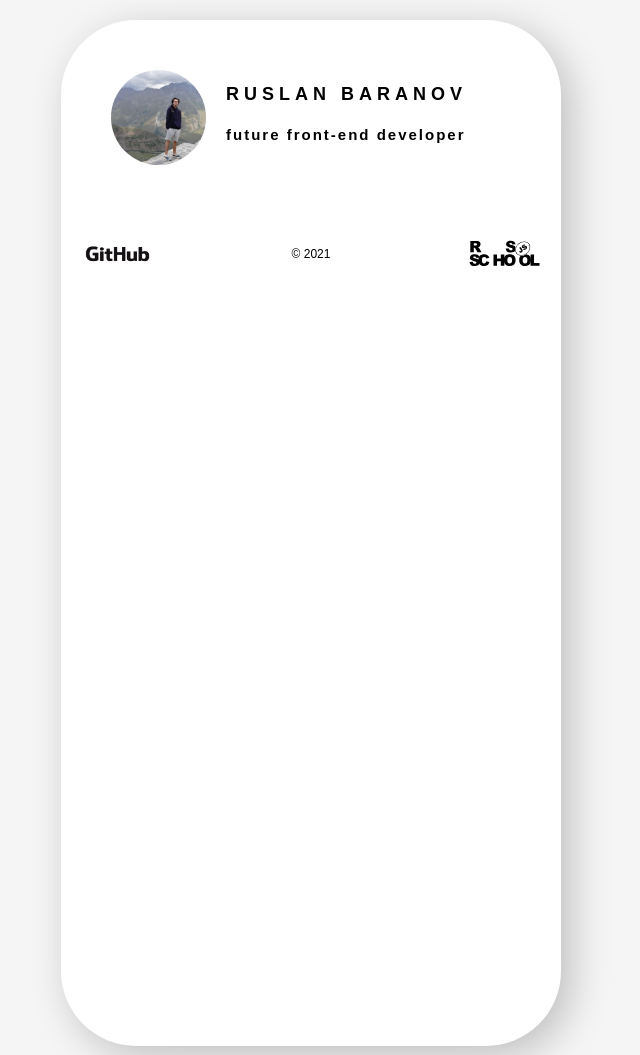
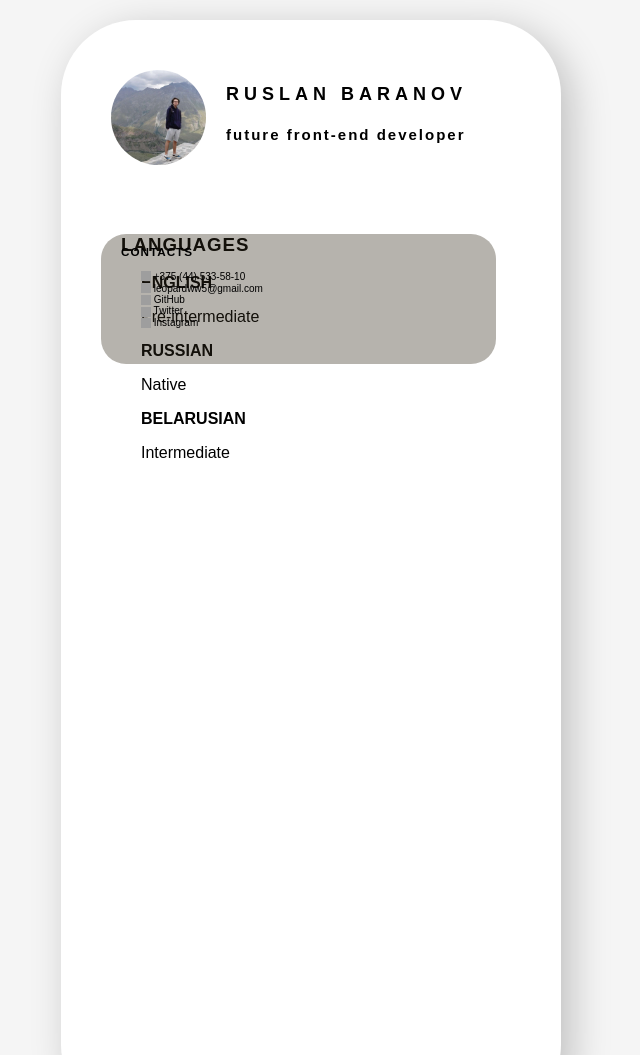
Before and after one commit to jyz0o/rsschool-cv, a plain HTML site: page index.html in a window 1280 px wide. Shown: the top 1055 px of the page, without its empty margins (329-969 px from the left). Drawn offline with Linux system fonts and the light colour scheme; grey boxes are pictures that could not be loaded; a web font is replaced by a local one.

Commit message:
feat: add sections: contacts, language

```diff
--- a/index.html
+++ b/index.html
@@ -21,6 +21,65 @@
             </div>
         </header>
 
+        <main>
+            <section class="contacts">
+                <h3>Contacts</h3>
+                <ul>
+                    <li>
+                        <img src="https://img.icons8.com/ios-glyphs/120/000000/phone--v1.png" width="10" height="10">
+                        <p>+375 (44) 533-58-10</p>
+                    </li>
+                    <li>
+                        <img src="https://img.icons8.com/ios-filled/100/000000/email-sign.png" width="10" height="10">
+                        <p>leopardww5@gmail.com</p>
+                    </li>
+                    <li>
+                        <img src="https://img.icons8.com/ios-filled/150/000000/github.png" width="10" height="10">
+                        <a href="https://www.github.com/jyz0o">GitHub</a>
+                    </li>
+                    <li>
+                        <img src="https://img.icons8.com/material-rounded/96/000000/twitter-squared.png" width="10"
+                            height="10">
+                        <a href="https://www.twitter.com/jyz0o">Twitter</a>
+                    </li>
+                    <li>
+                        <img src="https://img.icons8.com/material-outlined/192/000000/instagram-new--v1.png" width="10"
+                            height="10">
+                        <a href="https://www.instagram.com/idkwhyhatemyself/">Instagram</a>
+                    </li>
+                </ul>
+            </section>
+            <section class="about">
+
+            </section>
+            <section class="skills">
+
+            </section>
+            <section class="code">
+
+            </section>
+            <section class="education">
+
+            </section>
+            <section class="language">
+                <h3>Languages</h3>
+            <ul>
+              <li>
+                <p class="language-name">English</p>
+                <p>Pre-intermediate</p>
+              </li>
+              <li>
+                <p class="language-name">Russian</p>
+                <p>Native</p>
+              </li>
+              <li>
+                <p class="language-name">Belarusian</p>
+                <p>Intermediate</p>
+              </li>
+            </ul>
+            </section>
+        </main>
+
 
         <footer>
             <a class="my-github" href="https://github.com/jyz0o">
--- a/style.css
+++ b/style.css
@@ -4,18 +4,20 @@
 body {
     box-sizing: border-box;
     background-color: #f5f5f5;
+
 }
 
 .container-center {
     border-radius:75px;
     margin: 20px auto;
     width: 500px;
-    height: 1026px;
+    height: 1100px;
     font-family: 'M PLUS 1 Code', sans-serif;
     background-color: #ffffff;
     box-shadow: 10px 10px 40px -1px rgba(0, 0, 0, 0.23);
 
 }
+
 
 /*---------- HEADER ----------- */
 
@@ -65,7 +67,7 @@ header {
     display: flex;
     justify-content: space-between;
     align-items: center;
-    padding: 20px;
+    padding: 30px;
     font-size: 12px;
   }
 
@@ -78,3 +80,59 @@ header {
     display: flex;
     align-items: center;
   }
+
+
+/*---------- MAIN ----------- */
+
+main {
+    padding: 0 40px;
+    height: 802px;
+  }
+
+  main h3 {
+    padding-left: 20px;
+    text-align: left;
+    text-transform: uppercase;
+    letter-spacing: 1px;
+    background-color: var(--dark-gray-color);
+  }
+
+  main li {
+    list-style-type: none;
+  }
+
+/* ---------- CONTACTS --------- */
+
+.contacts {
+    position: absolute;
+    width: 395px;
+    height: 130px;
+    border-radius: 25px;
+    background: rgba(54, 45, 28, 0.36);
+    overflow:hidden;
+    font-size:10px;
+}
+
+  .contacts li img {
+    vertical-align: middle;
+  }
+
+  .contacts li p {
+    display: inline;
+    vertical-align: middle;
+  }
+
+  .contacts a {
+    text-decoration: none;
+    color: var(--dark-gray-color);
+  }
+
+
+/* ---------- ABOUT ME --------- */
+
+/* ---------- LANGUAGE ------------ */
+
+.language-name {
+    font-weight: 700;
+    text-transform: uppercase;
+  }
```
